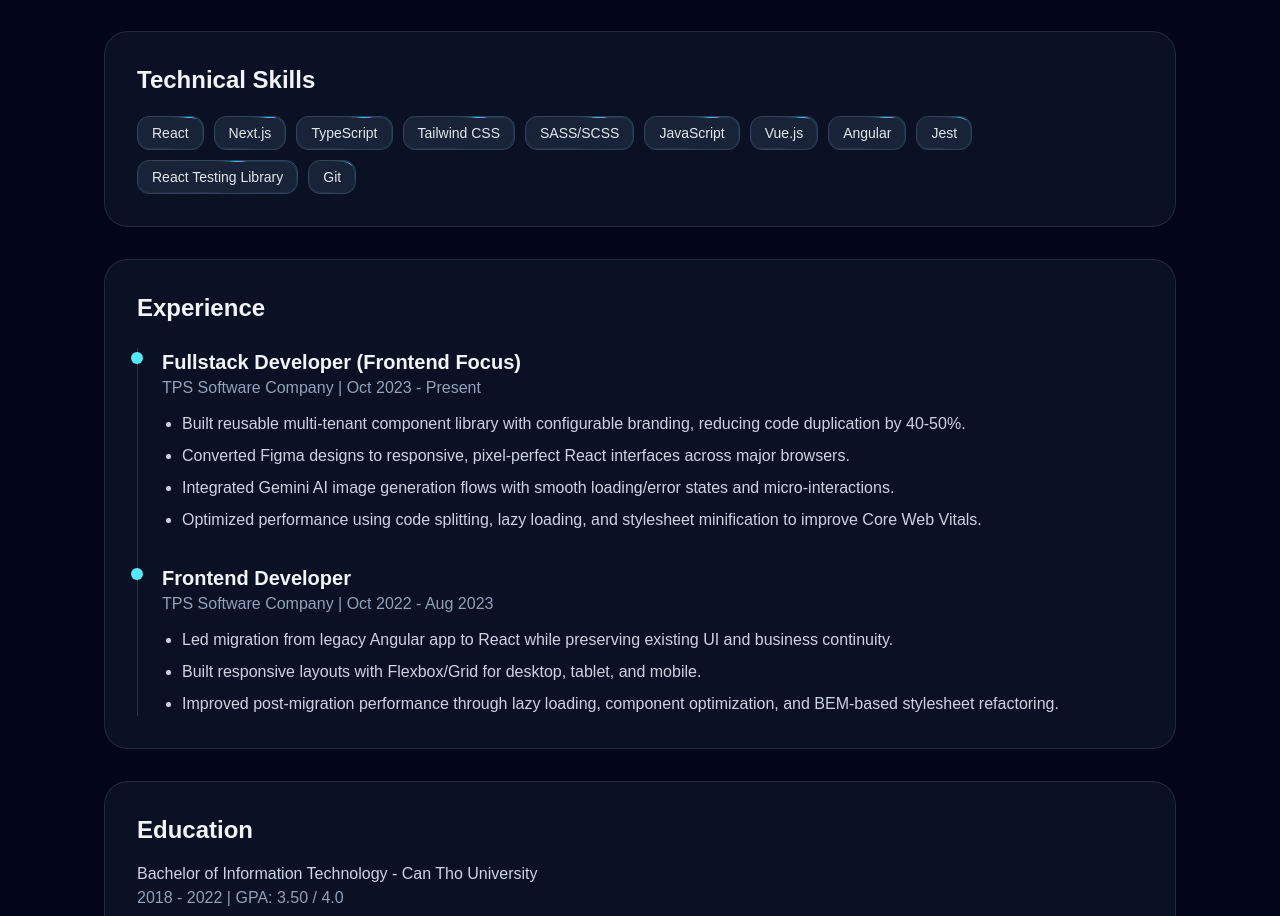
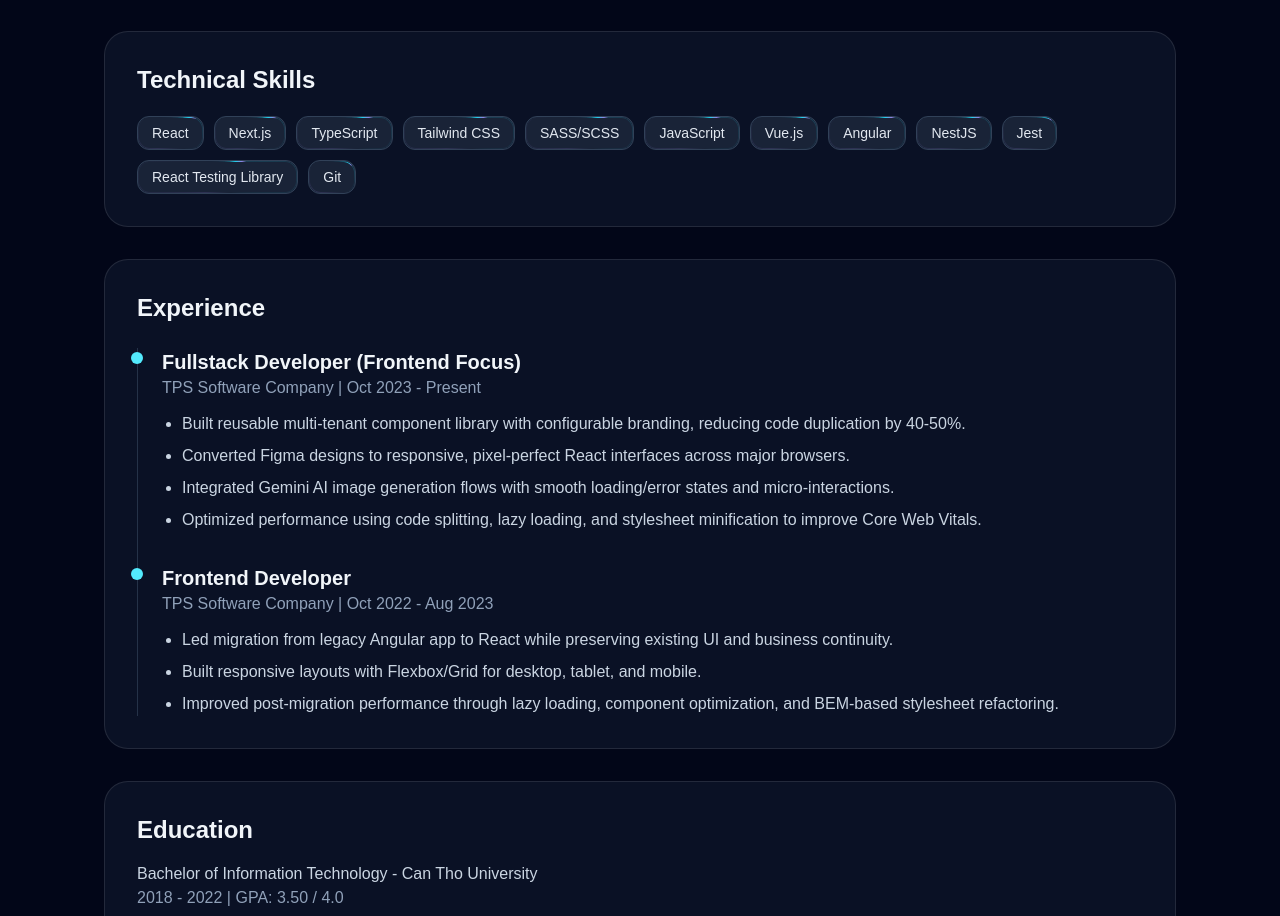
Before and after one commit to PHUOCDAITHAI/portfolio, a Next.js app: page / in a window 1280 px wide. Shown: the part 1025-1941 px from the top of the page. Built offline with nearby package versions, Linux system fonts and the light colour scheme.

Commit message:
Update skills

```diff
--- a/src/app/page.tsx
+++ b/src/app/page.tsx
@@ -40,6 +40,7 @@ const skills = [
   "JavaScript",
   "Vue.js",
   "Angular",
+  "NestJS",
   "Jest",
   "React Testing Library",
   "Git",
```
